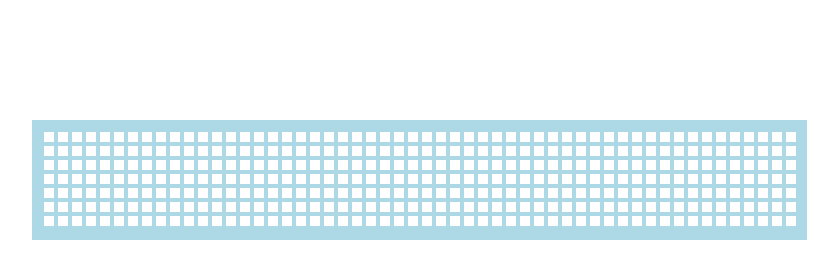
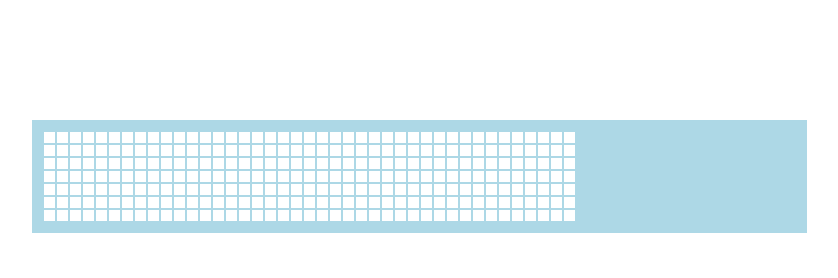
Before and after one commit to IonicaBizau/github-contributions, a website: page public/index.html in a window 1280 px wide. Shown: the whole page, without its empty margins (96-934 px from the left). Drawn offline with Linux system fonts and the light colour scheme.

Commit message:
Fixed the design of commit designer.

```diff
--- a/public/css/style.css
+++ b/public/css/style.css
@@ -1,18 +1,21 @@
 @import url("../bootstrap/css/bootstrap.min.css");
 
 .day {
+    width: 11px;
+    height: 11px;
+    background: white;
+    margin: 2px;
+}
+
+.week{
     width: 10px;
-    height: 10px;
-    background: white;
-    margin: 1px;
-    display: inline;
-    float: left;
+    float:left;
+    margin-right: 3px;
 }
 
 .gh-contributions {
     width: 775px;
     padding: 10px;
-    height: 120px;
     background: lightblue;
     position: absolute;
     top: 15%;
--- a/public/js/index.js
+++ b/public/js/index.js
@@ -5,43 +5,40 @@ var now = getDateTime(true);
 now.day = parseInt(now.day);
 now.month = parseInt(now.month);
 
-var $table = $("<table>");
-var $tbody = $("<tbody>");
-var dateDay = 0;
+var tmpDay = 0;
+var $week;
+for (var month = 0; month <= now.month; ++month) {
 
-for (var day = 1; day <= 7; ++day) {
+    var dateMonth = now.month + month;
+    var dateYear  = now.year - 1;
 
-    var $row = $("<tr>");
-    for (var month = 0; month < 54; ++month) {
+    if (dateMonth > 12) {
+        dateMonth = 12 - dateMonth;
+        ++dateYear;
+    }
 
-        var dateMonth = now.month + month;
-        var dateYear  = now.year - 1;
 
-        if (dateMonth > 12) {
-            dateMonth = 12 - dateMonth;
-            ++dateYear;
+    for (var day = 1; day < daysInMonth(dateYear, month); ++day) {
+        if (++tmpDay % 7 === 1) {
+            if ($week) {
+                $tmp.append($week);
+            }
+
+            $week = $("<div>").addClass("week");
         }
 
-        var $td = $("<td>");
-        ++dateDay;
-        if (dateDay > daysInMonth(dateYear)) {
-            dateDay = 1;
-        }
-
-        var dateStr = dateYear + "-" + dateMonth + "-" + dateDay;
+        var dateStr = dateYear + "-" + dateMonth + "-" + day;
         var $day = $("<div>")
                     .addClass("day")
                     .attr("data-date", dateStr)
                     .attr("title", dateStr)
                     .attr("data-unix", Date.parse(dateStr) / 1000);
-        $td.append($day);
-        $row.append($td);
+
+        $week.append($day);
     }
-    $tbody.append($row);
 }
 
-$table.append($tbody);
-$(".gh-contributions").append($table);
+$(".gh-contributions").html($tmp.html());
 
 $(".day").on("click", function () {
     $(this).toggleClass("active");
```
